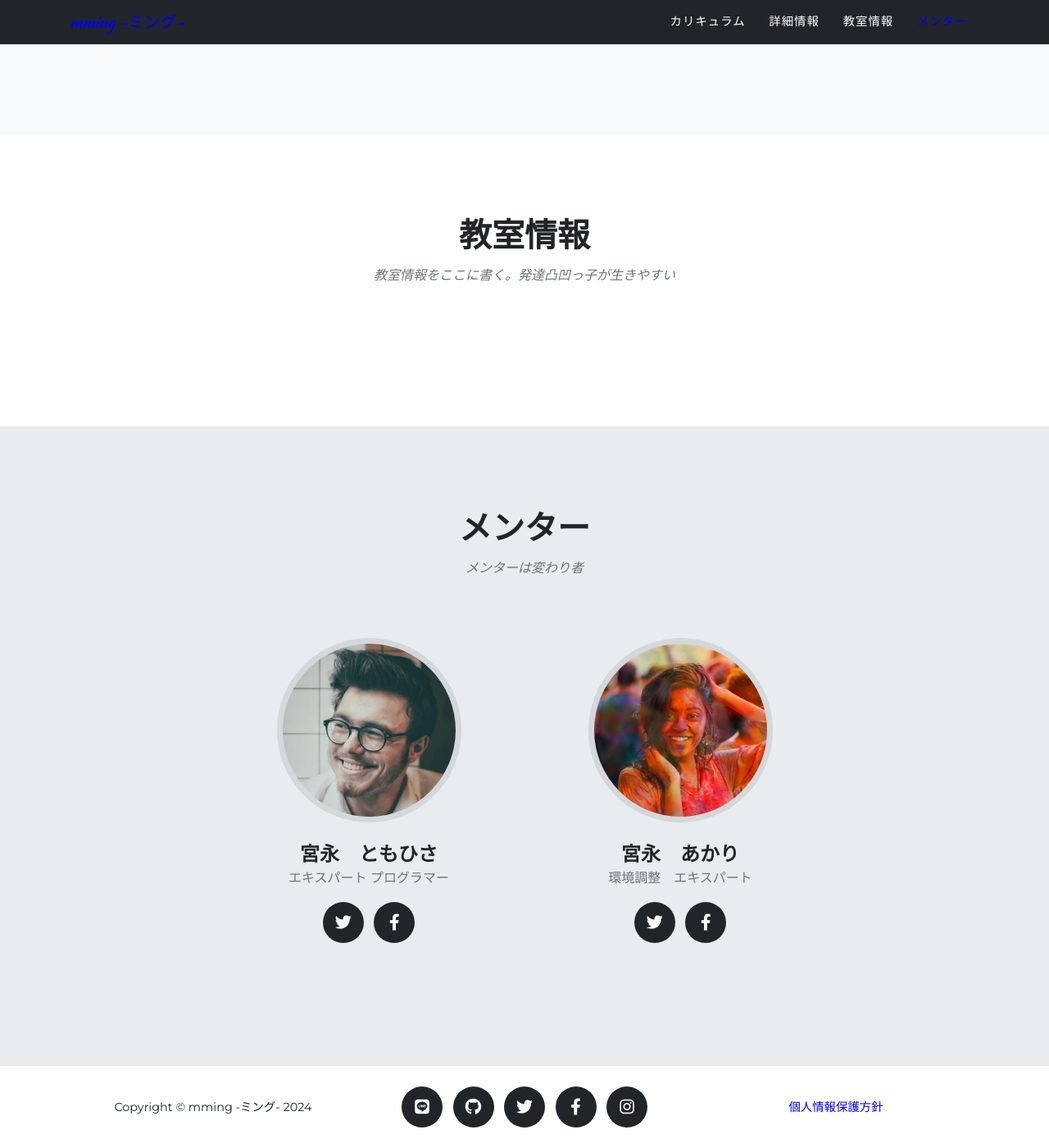
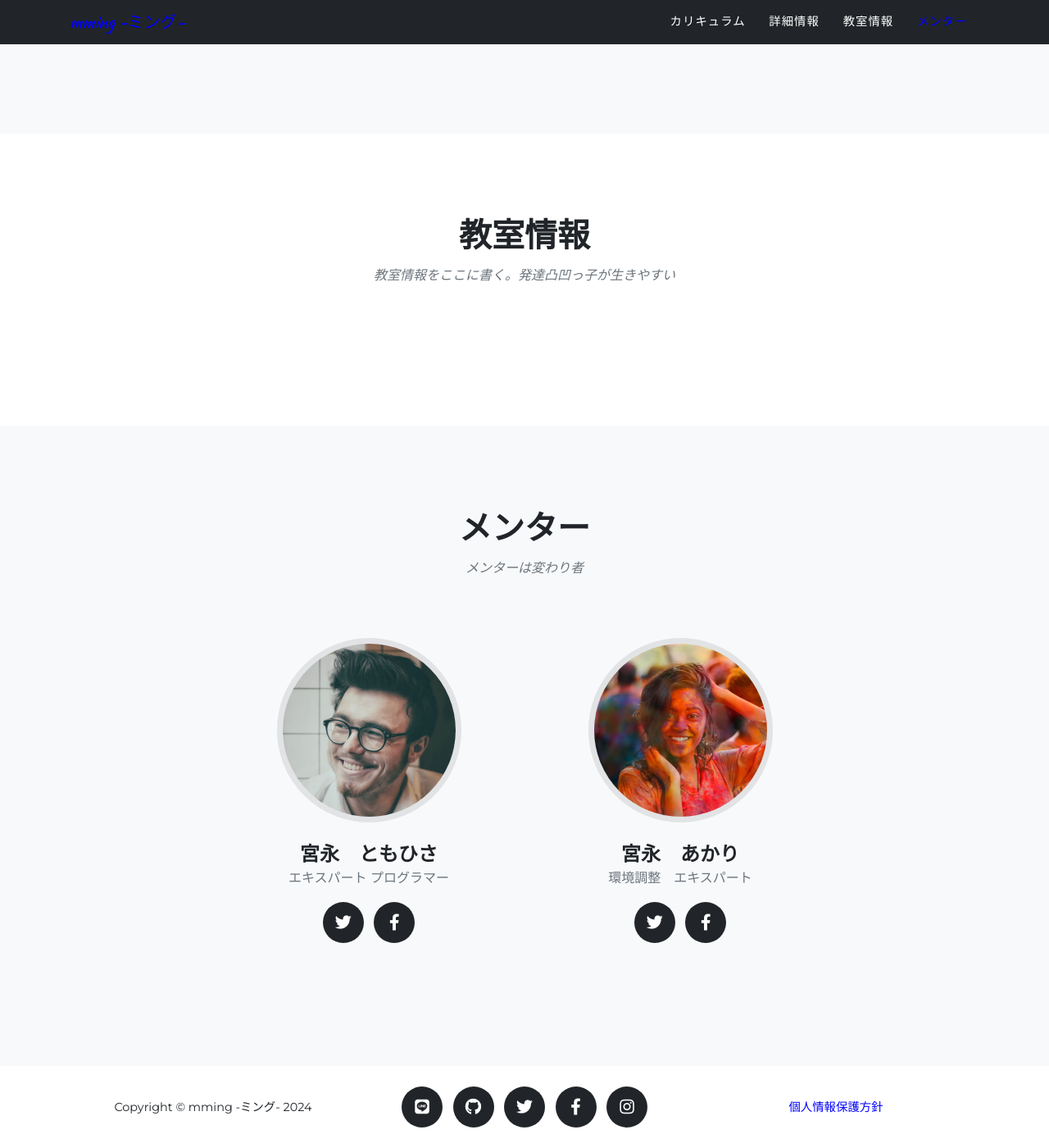
Before and after one commit to Mming-Lab/Mming-Lab.github.io, a Jekyll site: the page built from index.md, in a window 1280 px wide and 1400 px high, scrolled down 2631 px. Shown: the whole window at 82% size. Built offline with Jekyll 4.4.1, drawn with Linux system fonts in a browser that asks for light colours; some web fonts are replaced.

Commit message:
"UD Digi Kyokasho NP-B"

```diff
--- a/_sass/base/_mixins.scss
+++ b/_sass/base/_mixins.scss
@@ -15,7 +15,7 @@
     "Segoe UI Emoji", "Segoe UI Symbol", "Noto Color Emoji";
 }
 @mixin heading-font {
-  font-family: "UD Digi Kyokasho NP-R", "Montserrat", -apple-system, BlinkMacSystemFont, "Segoe UI",
+  font-family: "UD Digi Kyokasho NP-B", "Montserrat", -apple-system, BlinkMacSystemFont, "Segoe UI",
     Roboto, "Helvetica Neue", Arial, sans-serif, "Apple Color Emoji",
     "Segoe UI Emoji", "Segoe UI Symbol", "Noto Color Emoji";
 }
--- a/_sass/layout/_team.scss
+++ b/_sass/layout/_team.scss
@@ -1,6 +1,6 @@
 // Styling for the team section
 section#team {
-  background-color: $gray-200;
+  background-color: #f8f9fa;
 
 .team-member {
   margin-bottom: 50px;
```
